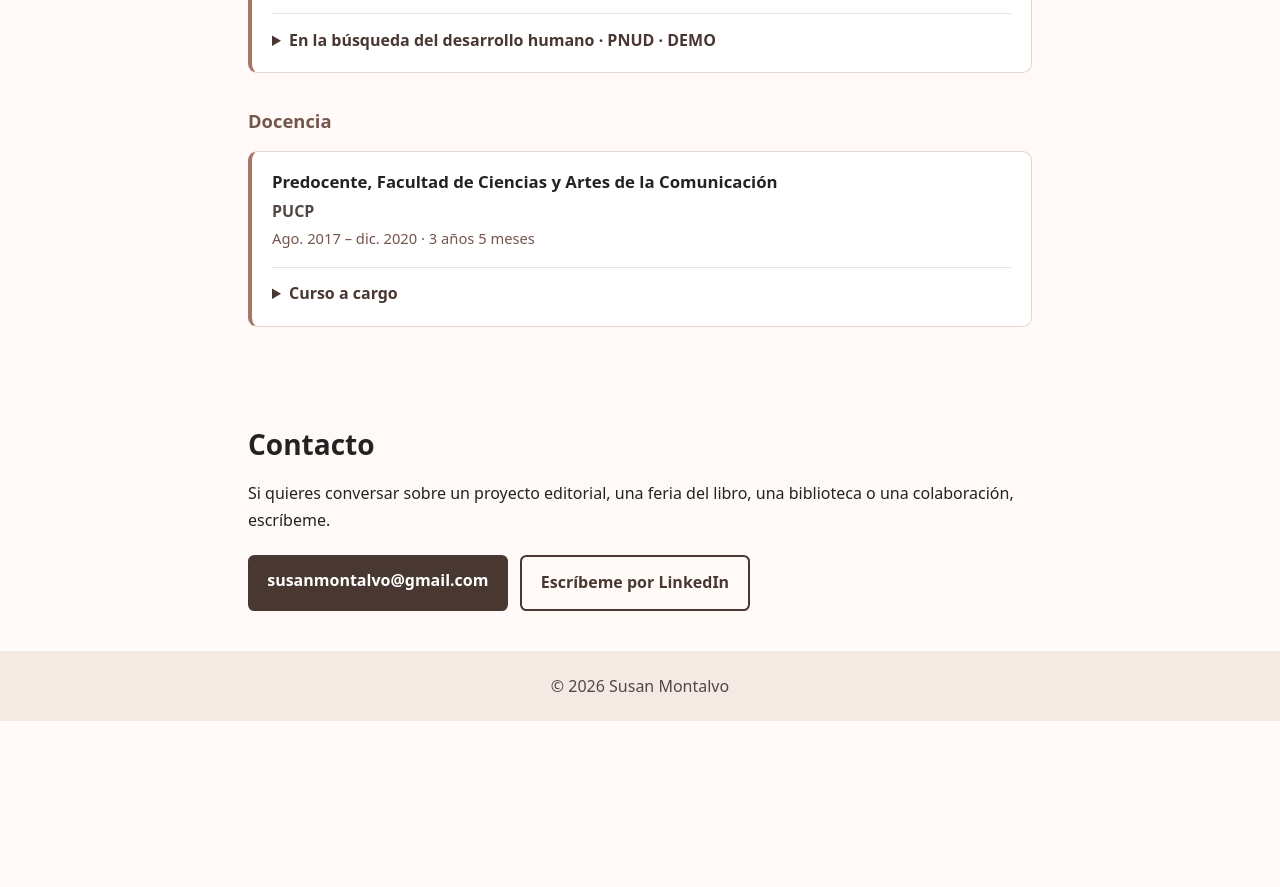
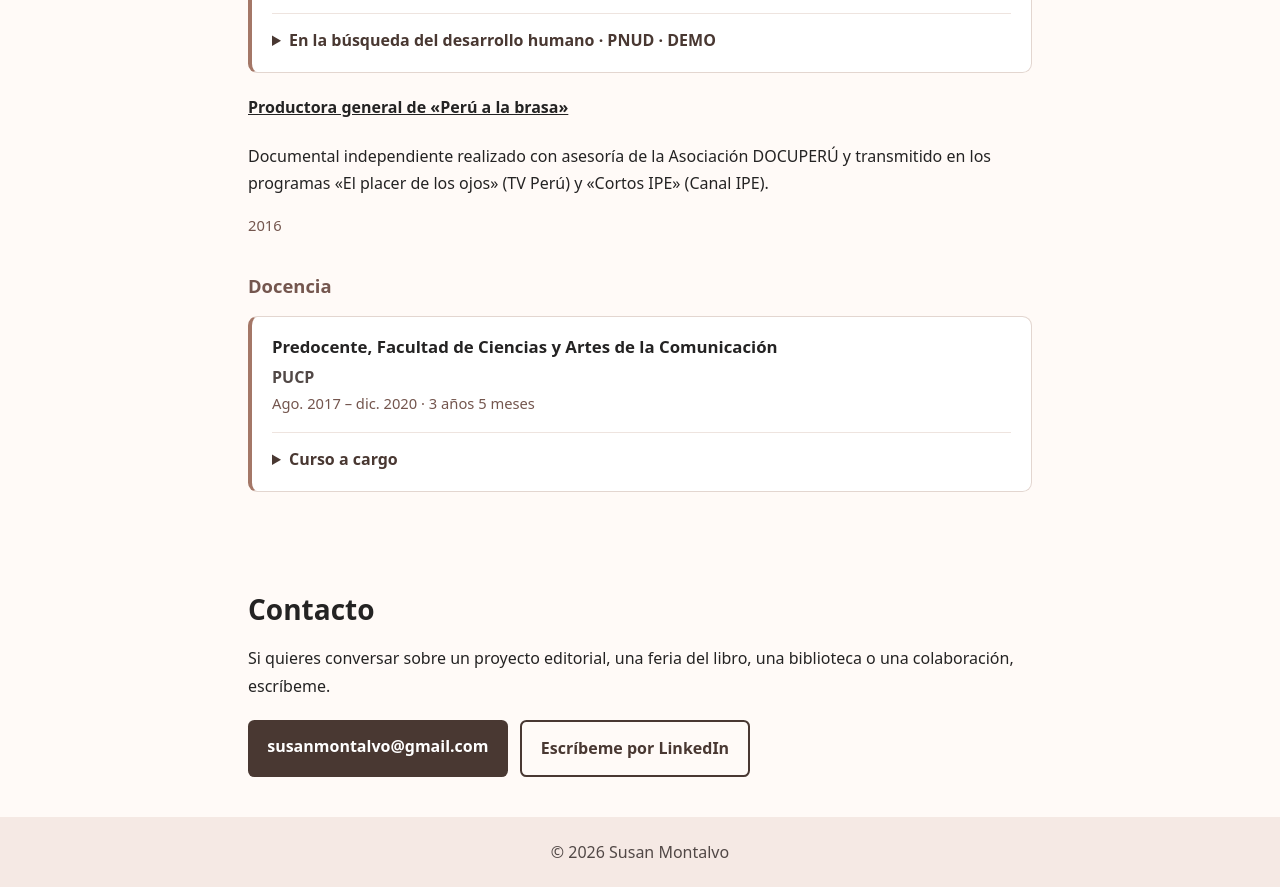
Before and after one commit to susan-montalvo/susan-montalvo.github.io, a plain HTML site: page index.html in a window 1280 px wide. Shown: the part 6448-7335 px from the top of the page. Before the commit the page ends 7169 px from the top, so only its background shows below. Drawn offline with Linux system fonts and the light colour scheme.

Commit message:
Update index.html

```diff
--- a/index.html
+++ b/index.html
@@ -2241,6 +2241,35 @@
           </article>
         </div>
 
+<h4
+  data-es="Productora general de «Perú a la brasa»"
+  data-en="Executive producer of «Perú a la brasa»"
+>
+  <a
+    href="https://www.youtube.com/watch?v=KkvpgF_pAiI"
+    target="_blank"
+    rel="noopener noreferrer"
+    data-es="Productora general de «Perú a la brasa»"
+    data-en="Executive producer of «Perú a la brasa»"
+  >
+    Productora general de «Perú a la brasa»
+  </a>
+</h4>
+
+<p
+  data-es="Documental realizado con asesoría de la Asociación DOCUPERÚ y transmitido en los programas «El placer de los ojos» (TV Perú) y «Cortos IPE» (Canal IPE)."
+  data-en="Documentary produced with guidance from the DOCUPERÚ Association and broadcast on «El placer de los ojos» (TV Perú) and «Cortos IPE» (Canal IPE)."
+>
+  Documental independiente realizado con asesoría de la Asociación DOCUPERÚ y transmitido en los programas «El placer de los ojos» (TV Perú) y «Cortos IPE» (Canal IPE).
+</p>
+
+<p
+  class="experience-period"
+  data-es="2016"
+  data-en="2016"
+>
+  2016
+</p>
         <div class="experience-group">
           <h3 data-es="Docencia" data-en="Teaching">Docencia</h3>
           <article class="experience-card">
```
